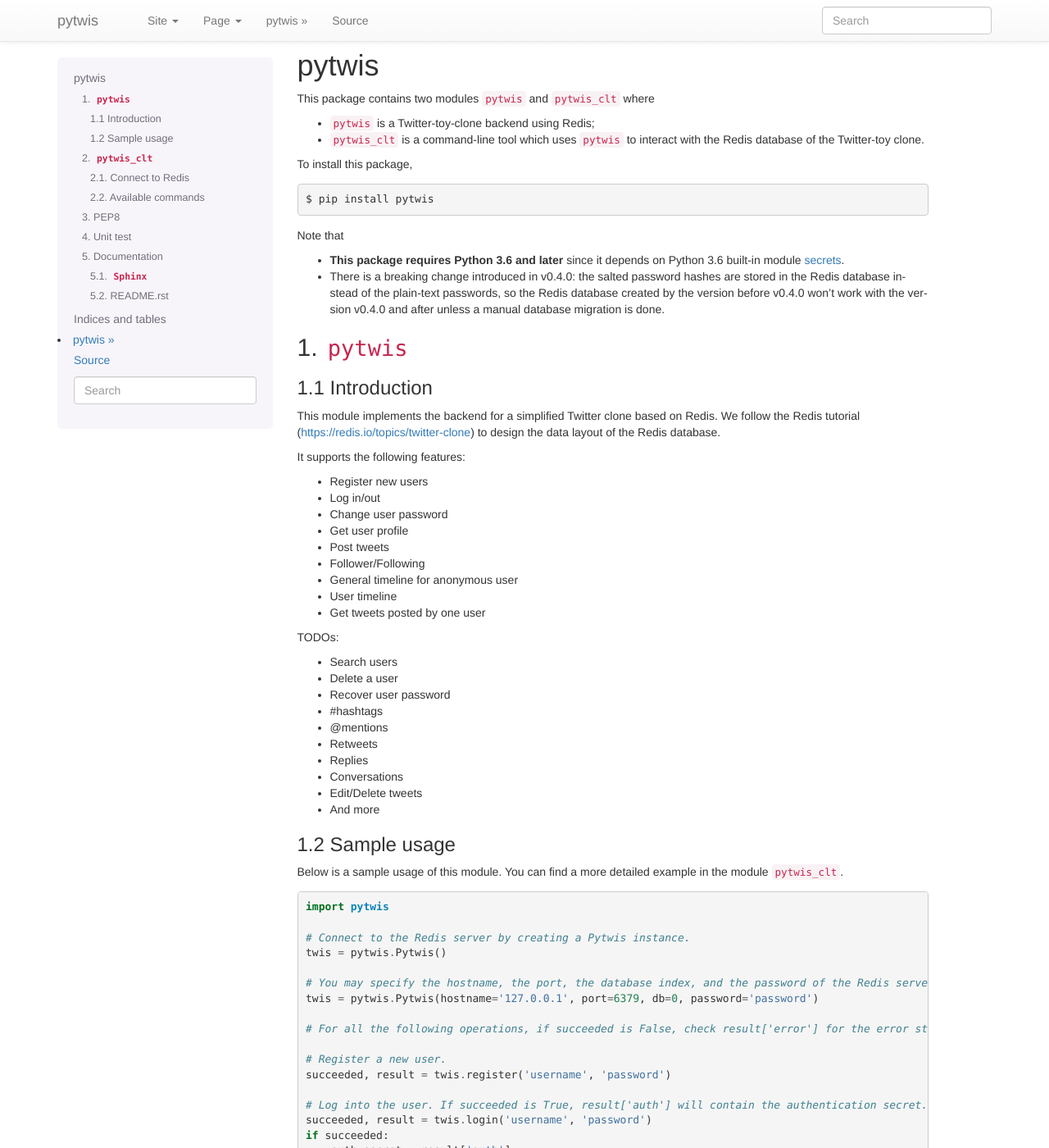
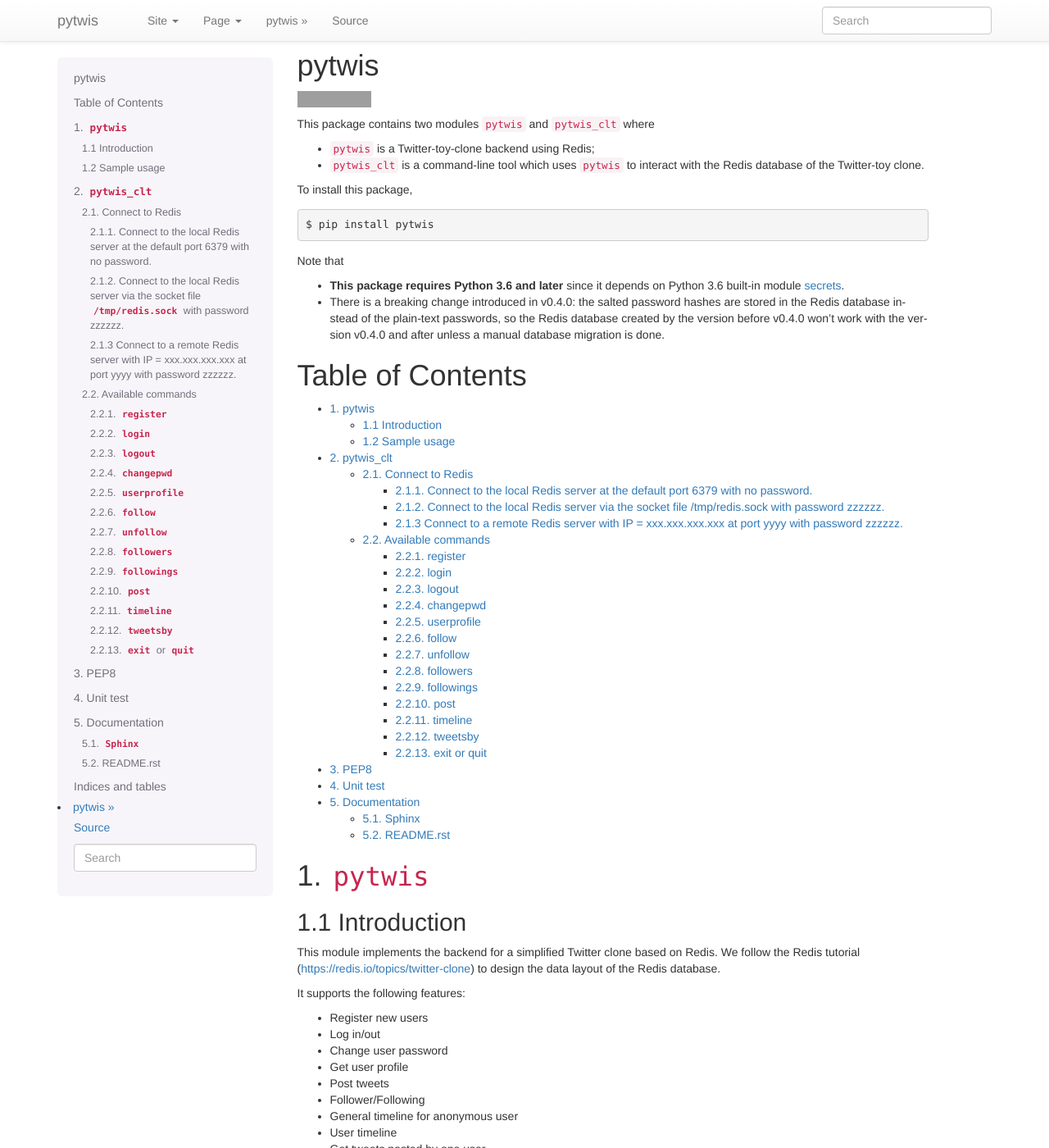
Before and after one commit to renweizhukov/pytwis, a Sphinx documentation site: the page built from docs/index.rst, in a window 1280 px wide and 1400 px high. Shown: the whole window at 82% size. Built offline with Sphinx 7.4.7, drawn with Linux system fonts in a browser that asks for light colours; some of the changed text lies outside the part shown; grey boxes are pictures that could not be loaded.

Commit message:
Add the Travis build status and TOC in README.md.
Change-Id: I32405c29d7b8133fbfe1d89ffc26224efe4ced88
Signed-off-by: Wei Ren <renwei2004@gmail.com>

```diff
--- a/README.rst
+++ b/README.rst
@@ -24,13 +26,58 @@ Note that
    won’t work with the version v0.4.0 and after unless a manual database
    migration is done.
 
+Table of Contents
+=================
+
+-  `1. pytwis <#1-pytwis>`__
+
+   -  `1.1 Introduction <#11-introduction>`__
+   -  `1.2 Sample usage <#12-sample-usage>`__
+
+-  `2. pytwis_clt <#2-pytwis_clt>`__
+
+   -  `2.1. Connect to Redis <#21-connect-to-redis>`__
+
+      -  `2.1.1. Connect to the local Redis server at the default port
+         6379 with no
+         password. <#211-connect-to-the-local-redis-server-at-the-default-port-6379-with-no-password>`__
+      -  `2.1.2. Connect to the local Redis server via the socket file
+         /tmp/redis.sock with password
+         zzzzzz. <#212-connect-to-the-local-redis-server-via-the-socket-file-tmpredissock-with-password-zzzzzz>`__
+      -  `2.1.3 Connect to a remote Redis server with IP =
+         xxx.xxx.xxx.xxx at port yyyy with password
+         zzzzzz. <#213-connect-to-a-remote-redis-server-with-ip--xxxxxxxxxxxx-at-port-yyyy-with-password-zzzzzz>`__
+
+   -  `2.2. Available commands <#22-available-commands>`__
+
+      -  `2.2.1. register <#221-register>`__
+      -  `2.2.2. login <#222-login>`__
+      -  `2.2.3. logout <#223-logout>`__
+      -  `2.2.4. changepwd <#224-changepwd>`__
+      -  `2.2.5. userprofile <#225-userprofile>`__
+      -  `2.2.6. follow <#226-follow>`__
+      -  `2.2.7. unfollow <#227-unfollow>`__
+      -  `2.2.8. followers <#228-followers>`__
+      -  `2.2.9. followings <#229-followings>`__
+      -  `2.2.10. post <#2210-post>`__
+      -  `2.2.11. timeline <#2211-timeline>`__
+      -  `2.2.12. tweetsby <#2212-tweetsby>`__
+      -  `2.2.13. exit or quit <#2213-exit-or-quit>`__
+
+-  `3. PEP8 <#3-pep8>`__
+-  `4. Unit test <#4-unit-test>`__
+-  `5. Documentation <#5-documentation>`__
+
+   -  `5.1. Sphinx <#51-sphinx>`__
+   -  `5.2. README.rst <#52-readmerst>`__
+
 .. _pytwis-1:
 
 1. ``pytwis``
--------------
+=============
 
 1.1 Introduction
-~~~~~~~~~~~~~~~~
+----------------
 
 This module implements the backend for a simplified Twitter clone based
 on Redis. We follow the Redis tutorial
@@ -63,7 +110,7 @@ TODOs:
 -  And more
 
 1.2 Sample usage
-~~~~~~~~~~~~~~~~
+----------------
 
 Below is a sample usage of this module. You can find a more detailed
 example in the module ``pytwis_clt``.
@@ -127,7 +174,7 @@ example in the module ``pytwis_clt``.
     succeeded, result = twis.logout(auth_secret)
 
 2. ``pytwis_clt``
------------------
+=================
 
 After you install the package, you will be able to launch ``pytwis_clt``
 as a console command. To get the help information,
@@ -138,38 +185,40 @@ as a console command. To get the help information,
     $ pytwis_clt --help
 
 2.1. Connect to Redis
-~~~~~~~~~~~~~~~~~~~~~
+---------------------
 
-2.1.1. Connect to the local Redis server at the default port 6379 with
-no password.
+2.1.1. Connect to the local Redis server at the default port 6379 with no password.
+~~~~~~~~~~~~~~~~~~~~~~~~~~~~~~~~~~~~~~~~~~~~~~~~~~~~~~~~~~~~~~~~~~~~~~~~~~~~~~~~~~~
 
 .. code:: bash
 
     $ ./pytwis_clt.py
 
-2.1.2. Connect to the local Redis server via the socket file
-``/tmp/redis.sock`` with password zzzzzz. Make sure that the unixsocket
-parameter is defined in your redis.conf file. It’s commented out by
-default.
+2.1.2. Connect to the local Redis server via the socket file ``/tmp/redis.sock`` with password zzzzzz.
+~~~~~~~~~~~~~~~~~~~~~~~~~~~~~~~~~~~~~~~~~~~~~~~~~~~~~~~~~~~~~~~~~~~~~~~~~~~~~~~~~~~~~~~~~~~~~~~~~~~~~~
+
+Make sure that the unixsocket parameter is defined in your redis.conf
+file. It’s commented out by default.
 
 .. code:: bash
 
     $ ./pytwis_clt.py -s /tmp/redis.sock -a zzzzzz
 
-2.1.3 Connect to a remote Redis server with IP = xxx.xxx.xxx.xxx at port
-yyyy with password zzzzzz.
+2.1.3 Connect to a remote Redis server with IP = xxx.xxx.xxx.xxx at port yyyy with password zzzzzz.
+~~~~~~~~~~~~~~~~~~~~~~~~~~~~~~~~~~~~~~~~~~~~~~~~~~~~~~~~~~~~~~~~~~~~~~~~~~~~~~~~~~~~~~~~~~~~~~~~~~~
 
 .. code:: bash
 
     $ ./pytwis_clt.py -h xxx.xxx.xxx.xxx -p yyyy -a zzzzzz
 
 2.2. Available commands
-~~~~~~~~~~~~~~~~~~~~~~~
+-----------------------
 
 After successfully connecting to the twitter clone, you can try the
 following commands in ``pytwis_clt``.
 
 2.2.1. ``register``
+~~~~~~~~~~~~~~~~~~~
 
 Register a new user ``xxxxxx`` with password ``yyyyyy``.
 
@@ -178,6 +227,7 @@ Register a new user ``xxxxxx`` with password ``yyyyyy``.
     127.0.0.1:6379> register xxxxxx yyyyyy
 
 2.2.2. ``login``
+~~~~~~~~~~~~~~~~
 
 Log into a user ``xxxxxxx`` with password ``yyyyyy``.
 
@@ -186,6 +236,7 @@ Log into a user ``xxxxxxx`` with password ``yyyyyy``.
     127.0.0.1:6379> login xxxxxx yyyyyy
 
 2.2.3. ``logout``
+~~~~~~~~~~~~~~~~~
 
 Log out of the current user.
 
@@ -194,6 +245,7 @@ Log out of the current user.
     127.0.0.1:6379> logout
 
 2.2.4. ``changepwd``
+~~~~~~~~~~~~~~~~~~~~
 
 Change the password. Assume that the old password is ``yyyyyy`` and the
 new password is ``zzzzzz``.
@@ -203,6 +255,7 @@ new password is ``zzzzzz``.
     127.0.0.1:6379> changepwd yyyyyy zzzzzz zzzzzz
 
 2.2.5. ``userprofile``
+~~~~~~~~~~~~~~~~~~~~~~
 
 Get the profile of the currently logged-in user.
 
@@ -211,6 +264,7 @@ Get the profile of the currently logged-in user.
     127.0.0.1:6379> userprofile
 
 2.2.6. ``follow``
+~~~~~~~~~~~~~~~~~
 
 Follow a user ``xxxxxx``.
 
@@ -219,6 +273,7 @@ Follow a user ``xxxxxx``.
     127.0.0.1:6379> follow xxxxxx
 
 2.2.7. ``unfollow``
+~~~~~~~~~~~~~~~~~~~
 
 Unfollow a user ``xxxxxx``.
 
@@ -227,6 +282,7 @@ Unfollow a user ``xxxxxx``.
     127.0.0.1:6379> unfollow xxxxxx
 
 2.2.8. ``followers``
+~~~~~~~~~~~~~~~~~~~~
 
 Get the follower list of the current user.
 
@@ -235,6 +291,7 @@ Get the follower list of the current user.
     127.0.0.1:6379> followers
 
 2.2.9. ``followings``
+~~~~~~~~~~~~~~~~~~~~~
 
 Get the following list of the current user.
 
@@ -243,6 +300,7 @@ Get the following list of the current user.
     127.0.0.1:6379> followings
 
 2.2.10. ``post``
+~~~~~~~~~~~~~~~~
 
 Post a tweet.
 
@@ -251,6 +309,7 @@ Post a tweet.
     127.0.0.1:6379> post <tweet>
 
 2.2.11. ``timeline``
+~~~~~~~~~~~~~~~~~~~~
 
 Get the general/user timeline. It will return the user timeline if a
 user is logged in and will return the general timeline otherwise. Also,
@@ -262,6 +321,7 @@ specified.
     127.0.0.1:6379> timeline [max-tweet-count]
 
 2.2.12. ``tweetsby``
+~~~~~~~~~~~~~~~~~~~~
 
 Get the tweets posted by a user. It will return the tweets posted by the
 current logged-in user if no username is specified. Also, it will return
@@ -272,6 +332,7 @@ all the tweets posted by the user if max-tweet-count is not specified.
     127.0.0.1:6379> tweetsby [username] [max-tweet-count]
 
 2.2.13. ``exit`` or ``quit``
+~~~~~~~~~~~~~~~~~~~~~~~~~~~~
 
 Exit the console program.
 
@@ -294,7 +355,7 @@ successful log-in.
 -  tweetsby
 
 3. PEP8
--------
+=======
 
 We use ``pylint`` to enforce the Python Style Guide PEP8.
 
@@ -308,7 +369,7 @@ packages ``pytwis`` and ``tests``. We will address the refactor
 recommendations made by ``pylint`` later (see issue #8).
 
 4. Unit test
-------------
+============
 
 Since this unit test requires a running local Redis server, it is in
 fact a small integration test. To run the test,
@@ -318,10 +379,10 @@ fact a small integration test. To run the test,
     $ make test
 
 5. Documentation
-----------------
+================
 
 5.1. ``Sphinx``
-~~~~~~~~~~~~~~~
+---------------
 
 To generate the ``Sphinx`` HTML documentation,
 
@@ -330,10 +391,13 @@ To generate the ``Sphinx`` HTML documentation,
     $ make docs
 
 5.2. README.rst
-~~~~~~~~~~~~~~~
+---------------
 
 README.rst is generated from README.md via ``pandoc``.
 
 .. code:: bash
 
     $ pandoc --from=markdown --to=rst --output=README.rst README.md
+
+.. |Build Status| image:: https://travis-ci.org/renweizhukov/pytwis.svg?branch=master
+   :target: https://travis-ci.org/renweizhukov/pytwis
--- a/docs/conf.py
+++ b/docs/conf.py
@@ -30,7 +30,7 @@ author = 'Wei Ren'
 # The short X.Y version
 version = ''
 # The full version, including alpha/beta/rc tags
-release = '0.5.0'
+release = '0.5.1'
 
 
 # -- General configuration ---------------------------------------------------
--- a/setup.py
+++ b/setup.py
@@ -19,7 +19,7 @@ with open(path.join(here, 'README.rst'), encoding='utf-8') as f:
 
 setup(
     name='pytwis',
-    version='0.5.0',
+    version='0.5.1',
     description='A twitter-toy-clone backend using Python and Redis',
     long_description=long_description,
     url='https://renweizhukov.github.io/pytwis',
```
Also changed, not shown: other parts of README.rst (+2 -0 lines), README.md (+64 -29 lines).
